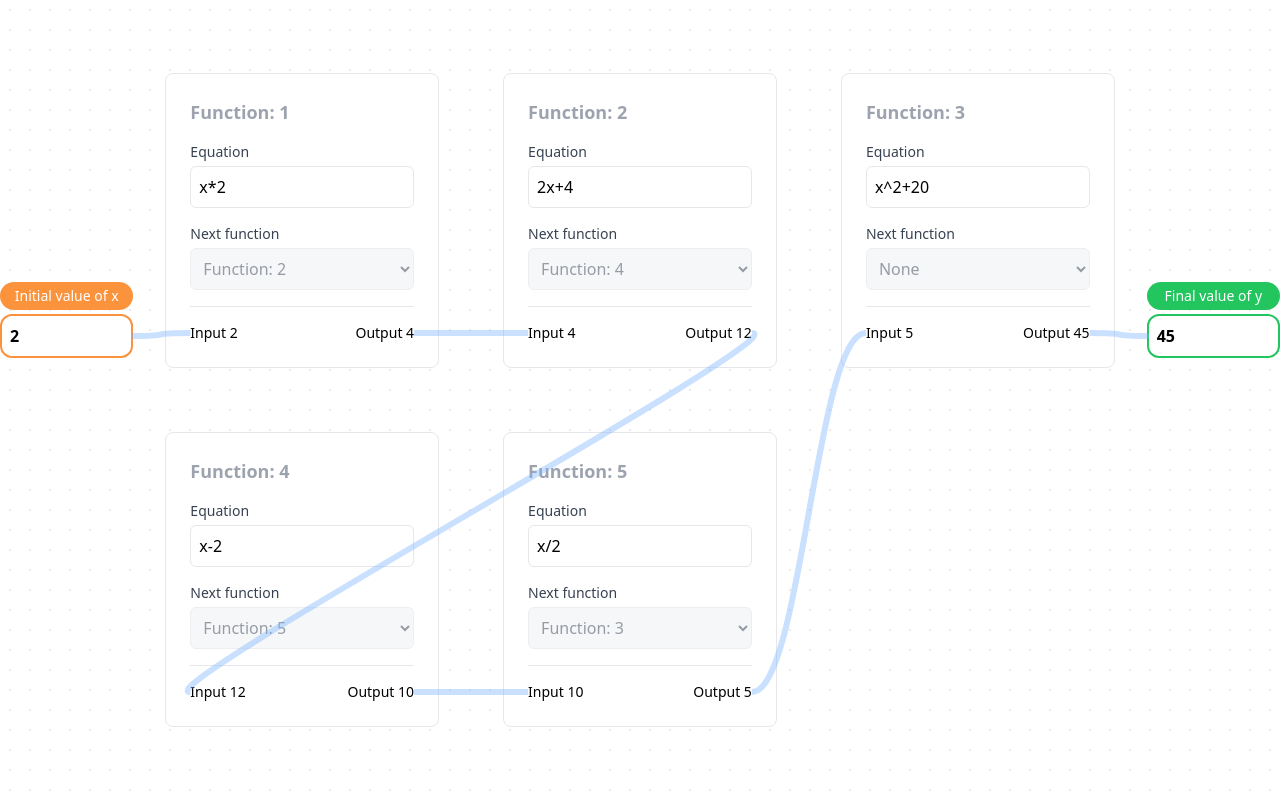
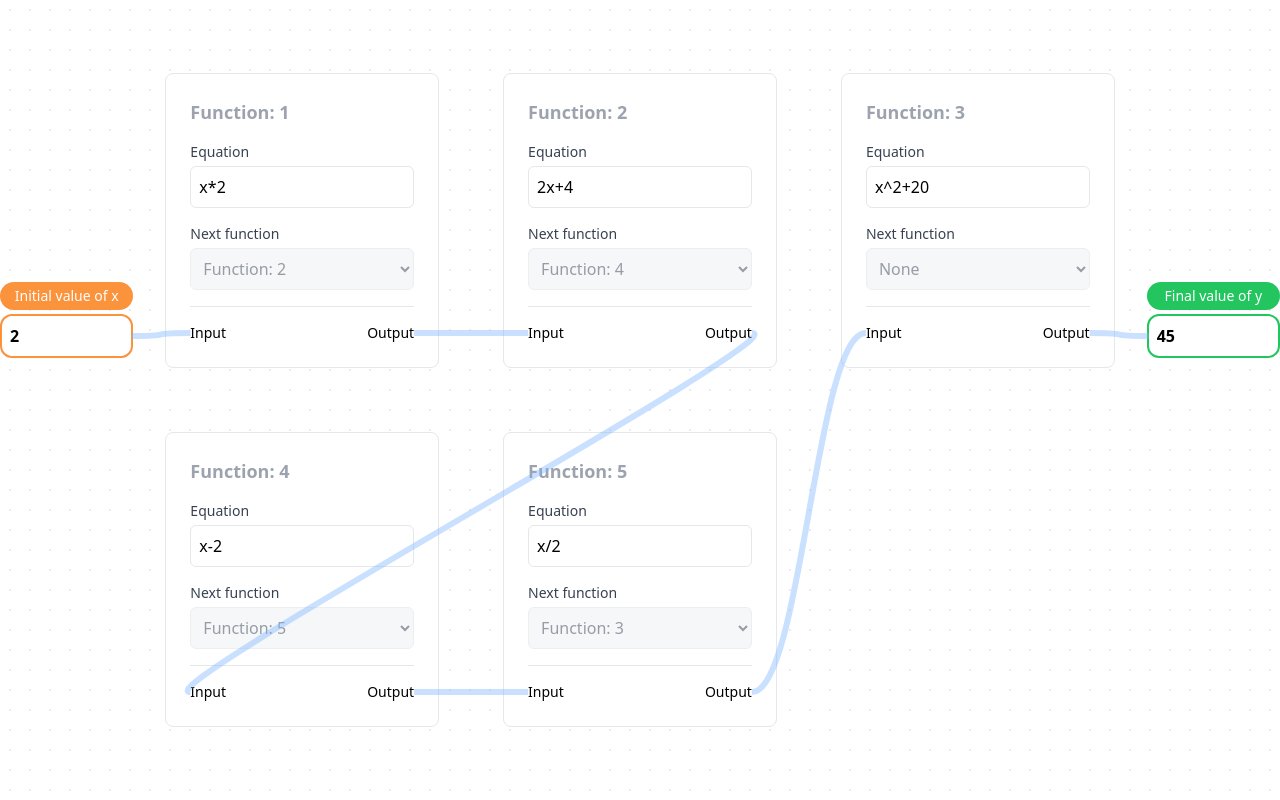
Before and after one commit to pranavgoel29/functional-chaining, a React (Vite) app: page / in a window 1280 px wide. Built offline with nearby package versions, Linux system fonts and the light colour scheme.

Commit message:
Remove result prop from FunctionCard and update input/output display

```diff
--- a/src/App.tsx
+++ b/src/App.tsx
@@ -57,7 +57,6 @@ const App: React.FC = () => {
           <FunctionCard
             key={func.id}
             func={func}
-            result={results.find((r) => r.functionId === func.id)}
             onEquationChange={handleEquationChange}
           />
         ))}
--- a/src/components/FunctionCard.tsx
+++ b/src/components/FunctionCard.tsx
@@ -6,11 +6,10 @@ import { validateEquation } from "../utils/equationUtil";
 type FunctionCardProps = {
   func: MathFunction;
   onEquationChange: (id: number, equation: string) => void;
-  result?: { input: number; output: number };
 };
 
 const FunctionCard = (props: FunctionCardProps) => {
-  const { func, onEquationChange, result } = props;
+  const { func, onEquationChange } = props;
 
   const [error, setError] = useState<string>("");
 
@@ -76,8 +75,8 @@ const FunctionCard = (props: FunctionCardProps) => {
 
       <div className="mt-4 pt-4 border-t">
         <div className="flex justify-between text-sm">
-          <span id={`end-${func.id}`}>Input {result?.input}</span>
-          <span id={`start-${func.id}`}>Output {result?.output}</span>
+          <span id={`end-${func.id}`}>Input</span>
+          <span id={`start-${func.id}`}>Output</span>
         </div>
       </div>
     </div>
```
